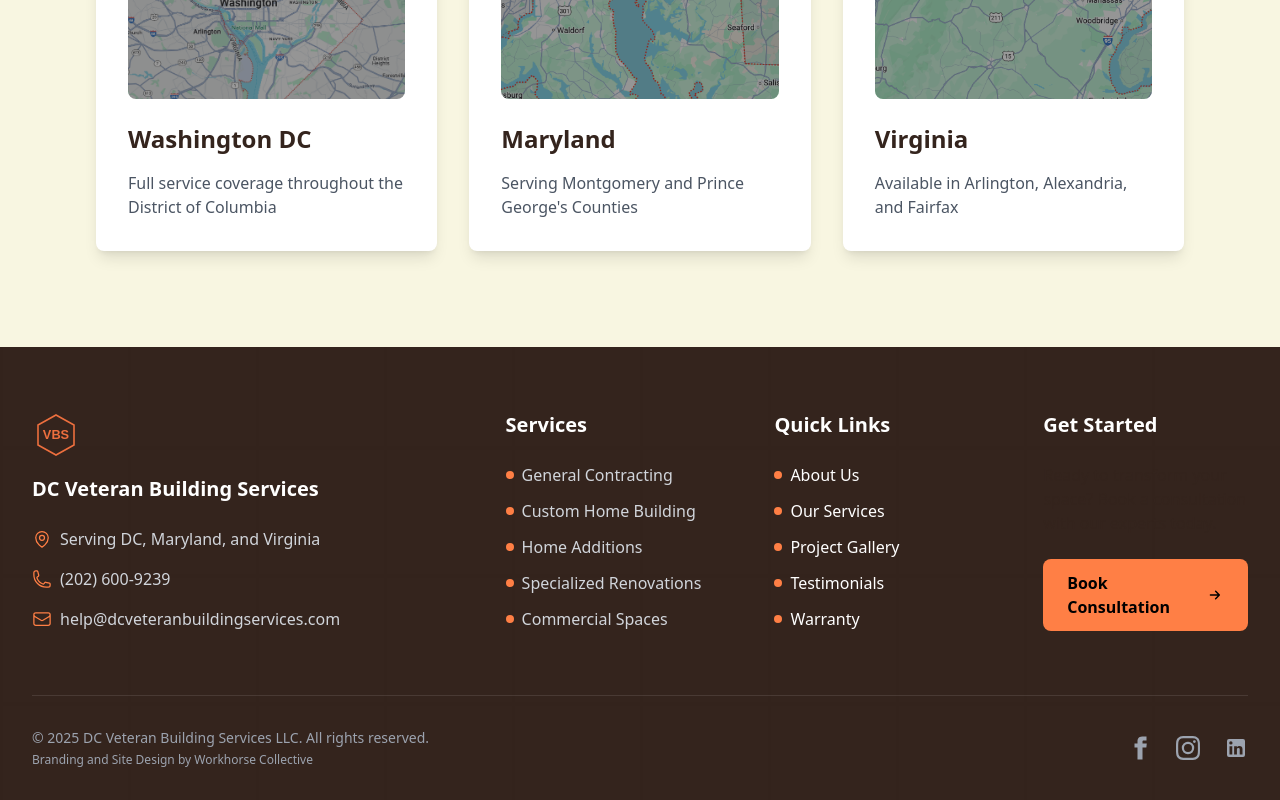
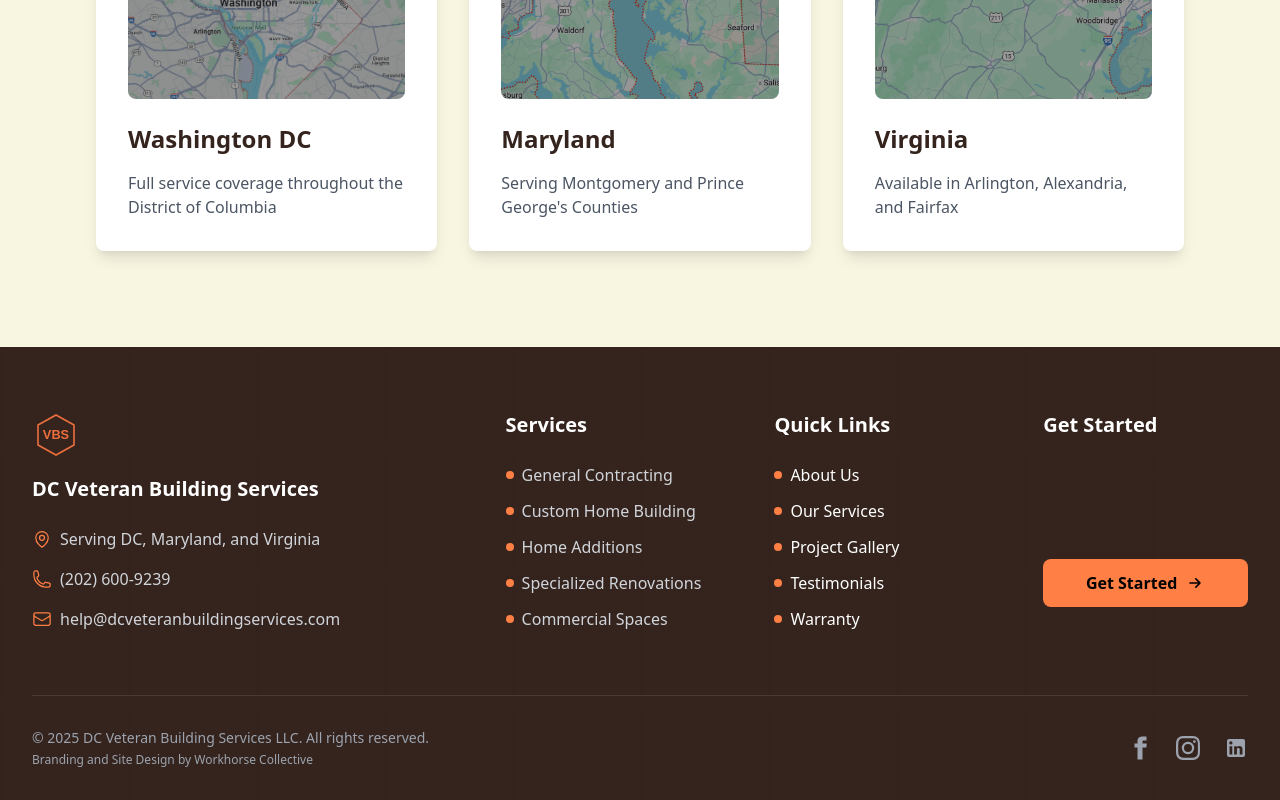
Before and after one commit to tjcandesign/dc-veteran-building, a React (Vite) app: page /#/ in a window 1280 px wide. Shown: the part 3323-4123 px from the top of the page. Built offline with nearby package versions, Linux system fonts and the light colour scheme.

Commit message:
Update footer CTA button text to 'Get Started'

```diff
--- a/src/components/Footer.jsx
+++ b/src/components/Footer.jsx
@@ -115,7 +115,7 @@ export default function Footer() {
                 to="/consultation"
                 className="btn-primary inline-flex items-center justify-center w-full group"
               >
-                Book Consultation
+                Get Started
                 <svg
                   className="ml-2 h-5 w-5 group-hover:translate-x-1 transition-transform"
                   fill="none"
```
